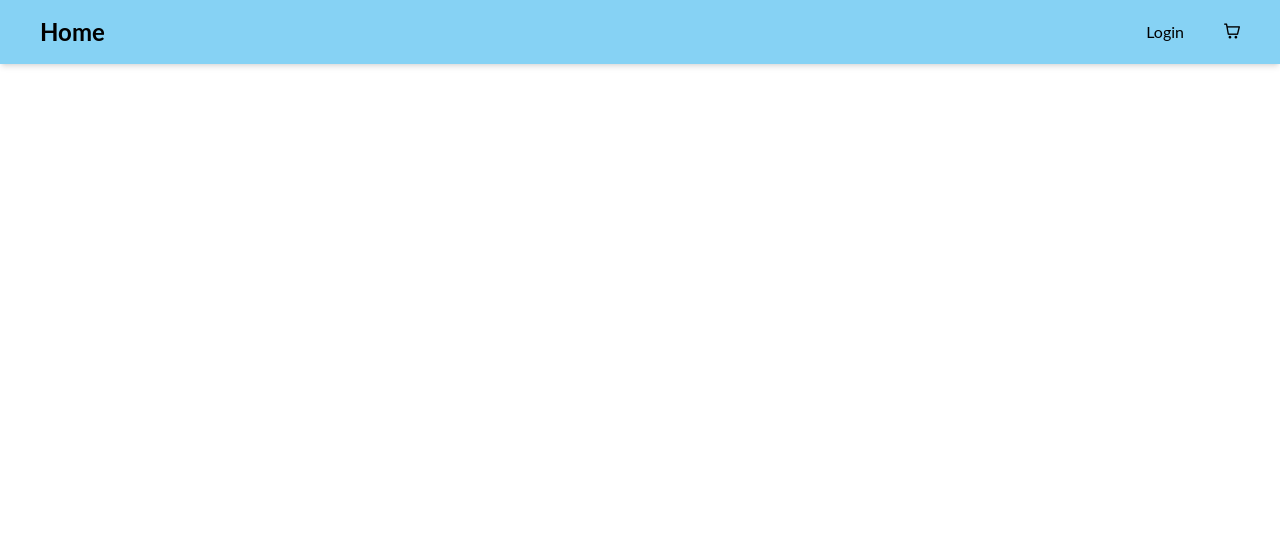
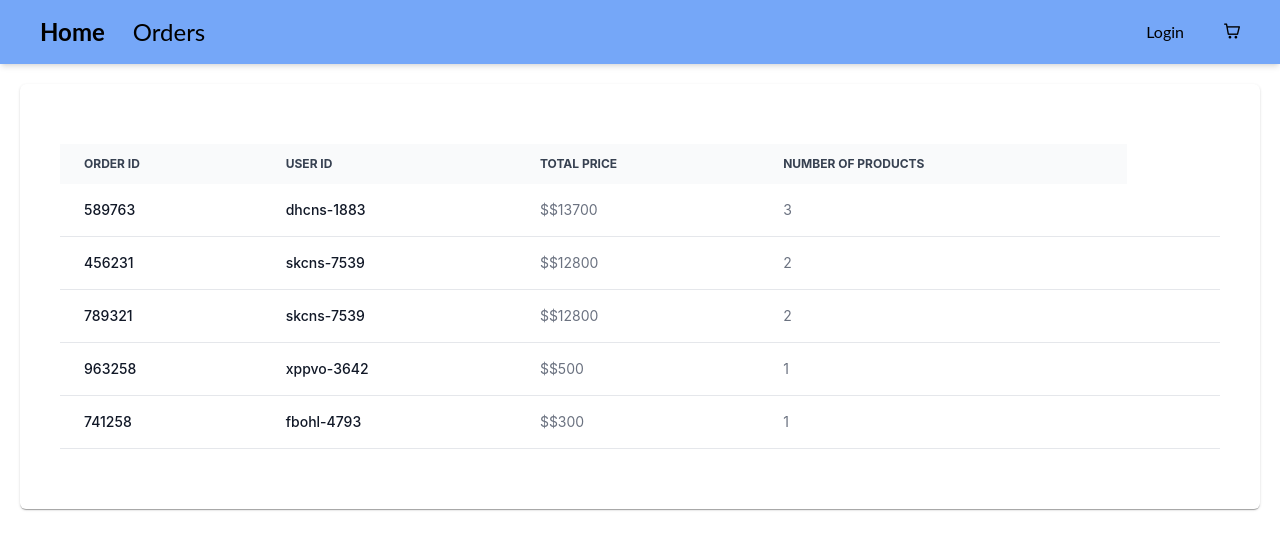
Before and after one commit to MennatAllahMagdy/e-commerce-admin, a React (Create React App) app in the folder frontend/: page /orders in a window 1280 px wide. Shown: the top 550 px of the page. Built offline with nearby package versions, Linux system fonts and the light colour scheme.

Commit message:
Add order list and detail view

```diff
--- a/frontend/src/components/FeedRoutes.jsx
+++ b/frontend/src/components/FeedRoutes.jsx
@@ -1,3 +1,4 @@
+import { OrderDetail, Orders } from "../pages";
 import { Route, Routes } from "react-router-dom";
 
 import Cart from "../pages/Cart";
@@ -14,6 +15,8 @@ const FeedRoutes = () => {
         <Route path="/product-detail/:productId" element={<ProductDetail />} />
         <Route path="/cart" element={<Cart />} />
         <Route path="/checkout" element={<Checkout />} />
+        <Route path="/orders" element={<Orders />} />
+        <Route path="/order-detail/:orderId" element={<OrderDetail />} />
       </Routes>
     </div>
   );
--- a/frontend/src/components/Header.jsx
+++ b/frontend/src/components/Header.jsx
@@ -15,14 +15,20 @@ const Header = () => {
   };
   return (
     <header>
-      <div className="shadow-md py-2 bg-sky-500/50 ">
+      <div className="shadow-md py-2 bg-blue-500/70 ">
         <div className="px-6 w-full flex flex-wrap">
           <div className="p-2 flex flex-row items-center w-full justify-between">
             <div>
               <Link to="/" className="pr-2 lg:px-2 py-2 text-2xl font-bold">
                 Home
               </Link>
+
+              <Link to="/orders" className="pr-2 lg:px-5 py-2 text-2xl">
+                Orders
+              </Link>
             </div>
+            <div></div>
+
             <div className="flex flex-row items-center justify-center gap-6 text-l">
               <div>
                 {ctx.isLoggedIn ? (
--- /dev/null
+++ b/frontend/src/data/dummyOrders.js
@@ -0,0 +1,112 @@
+export const DUMMY_ORDERS = [
+  {
+    orderId: "589763",
+    userId: "dhcns-1883",
+    products: [
+      {
+        name: "iphone",
+        id: "1",
+        price: "12000",
+        quantity: "1",
+        description: "iphone 11",
+      },
+      {
+        name: "Airpods",
+        id: "3",
+        price: "800",
+        quantity: "1",
+        description: "Apple airpods",
+      },
+      {
+        name: "Smart Watch",
+        id: "2",
+        price: "900",
+        quantity: "1",
+        description: "Apple watch",
+      },
+    ],
+    totalPrice: "$13700",
+    totalproducts: "3",
+    shippingAddress: "78 Nasr city - highway",
+  },
+
+  {
+    orderId: "456231",
+    userId: "skcns-7539",
+    products: [
+      {
+        name: "iphone",
+        id: "1",
+        price: "12000",
+        quantity: "1",
+        description: "iphone 11",
+      },
+      {
+        name: "Airpods",
+        id: "3",
+        price: "800",
+        quantity: "1",
+        description: "Apple airpods",
+      },
+    ],
+    totalPrice: "$12800",
+    totalproducts: "2",
+    shippingAddress: "91 Obour",
+  },
+  {
+    orderId: "789321",
+    userId: "skcns-7539",
+    products: [
+      {
+        name: "iphone",
+        id: "1",
+        price: "12000",
+        quantity: "1",
+        description: "iphone 11",
+      },
+      {
+        name: "Airpods",
+        id: "3",
+        price: "800",
+        quantity: "1",
+        description: "Apple airpods",
+      },
+    ],
+    totalPrice: "$12800",
+    totalproducts: "2",
+    shippingAddress: "91 Obour",
+  },
+
+  {
+    orderId: "963258",
+    userId: "xppvo-3642",
+    products: [
+      {
+        name: "Sofa",
+        id: "4",
+        price: "500",
+        quantity: "1",
+        description: "Light grey comfortable L-shape sofa",
+      },
+    ],
+    totalPrice: "$500",
+    totalproducts: "1",
+    shippingAddress: "33 zamalik street",
+  },
+  {
+    orderId: "741258",
+    userId: "fbohl-4793",
+    products: [
+      {
+        name: "Chair",
+        id: "5",
+        price: "300",
+        quantity: "1",
+        description: "Blue wooden chair",
+      },
+    ],
+    totalPrice: "$300",
+    totalproducts: "1",
+    shippingAddress: "46 new cairo",
+  },
+];
--- a/frontend/src/pages/Home.jsx
+++ b/frontend/src/pages/Home.jsx
@@ -1,7 +1,6 @@
-import React, { useEffect } from "react";
-
 import FeedRoutes from "../components/FeedRoutes";
 import Header from "../components/Header";
+import React from "react";
 
 const Home = () => {
   return (
--- /dev/null
+++ b/frontend/src/pages/OrderDetail.jsx
@@ -0,0 +1,52 @@
+import React, { useEffect, useState } from "react";
+
+import { Column } from "primereact/column";
+import { DUMMY_ORDERS } from "../data/dummyOrders";
+import { DataTable } from "primereact/datatable";
+import { useParams } from "react-router-dom";
+
+const OrderDetail = () => {
+  const { orderId } = useParams();
+  const [order, setOrder] = useState(null);
+
+  useEffect(() => {
+    const orderDetails = DUMMY_ORDERS.find(
+      (order) => order.orderId === orderId
+    );
+    setOrder(orderDetails);
+  }, []);
+
+  return (
+    <div>
+      {order && (
+        <div className="flex-col m-5 p-5 ">
+          <div className="flex flex-col">
+            <div className="flex flex-row gap-8 pl-6 pb-4">
+              <p className="font-cold text-xl">OrderId</p>
+              <p>{order.orderId}</p>
+            </div>
+            <div className="flex flex-row gap-8 pl-6 pb-4">
+              <p className="font-cold text-xl">User Id</p>
+              <p>{order.userId}</p>
+            </div>
+            <div className="flex flex-row gap-8 pl-6 pb-4">
+              <p className="font-cold text-xl">Total Price</p>
+              <p>{order.totalPrice}</p>
+            </div>
+          </div>
+          <div>
+            <DataTable value={order.products} responsiveLayout="scroll">
+              <Column field="id" header="Product Id"></Column>
+              <Column field="name" header="Product Name"></Column>
+              <Column field="description" header="Description"></Column>
+              <Column field="quantity" header="Quantity"></Column>
+              <Column field="price" header="Price"></Column>
+            </DataTable>
+          </div>
+        </div>
+      )}
+    </div>
+  );
+};
+
+export default OrderDetail;
--- /dev/null
+++ b/frontend/src/pages/Orders.jsx
@@ -0,0 +1,66 @@
+import { Card } from "primereact/card";
+import { DUMMY_ORDERS } from "../data/dummyOrders";
+import React from "react";
+import { useNavigate } from "react-router-dom";
+
+const Orders = () => {
+  const navigate = useNavigate();
+  const handleRowClick = (orderId) => {
+    navigate(`/order-detail/${orderId}`);
+  };
+  return (
+    <Card className="m-5 p-5 ">
+      <div className="relative overflow-x-auto ">
+        <table className="w-full text-sm text-left text-gray-500 dark:text-gray-400">
+          <thead className="text-xs text-gray-700 uppercase bg-gray-50 dark:bg-gray-700 dark:text-gray-400">
+            <tr>
+              <th scope="col" className="px-6 py-3">
+                Order ID
+              </th>
+              <th scope="col" className="px-6 py-3">
+                User ID
+              </th>
+              <th scope="col" className="px-6 py-3">
+                Total Price
+              </th>
+              <th scope="col" className="px-6 py-3">
+                Number of products
+              </th>
+            </tr>
+          </thead>
+          <tbody>
+            {DUMMY_ORDERS.map((order) => (
+              <tr
+                key={order.orderId}
+                className="bg-white  border-b dark:bg-gray-800 dark:border-gray-700"
+                onClick={() => handleRowClick(order.orderId)}
+              >
+                <th
+                  scope="row"
+                  className="px-6 py-4 font-medium text-gray-900 whitespace-nowrap dark:text-white"
+                >
+                  {order.orderId}
+                </th>
+                <th
+                  scope="row"
+                  className="px-6 py-4 font-medium text-gray-900 whitespace-nowrap dark:text-white"
+                >
+                  {order.userId}
+                </th>
+
+                <td className="px-6 py-4">${order.totalPrice}</td>
+
+                <td className="px-6 py-4">{order.totalproducts}</td>
+                <th scope="col" className="px-6 py-3">
+                  <span className="sr-only">Edit</span>
+                </th>
+              </tr>
+            ))}
+          </tbody>
+        </table>
+      </div>
+    </Card>
+  );
+};
+
+export default Orders;
--- a/frontend/src/pages/index.js
+++ b/frontend/src/pages/index.js
@@ -1,2 +1,6 @@
 export { default as Login } from "./Login";
 export { default as Register } from "./Register";
+export { default as Cart } from "./Cart";
+export { default as Checkout } from "./Checkout";
+export { default as Orders } from "./Orders";
+export { default as OrderDetail } from "./OrderDetail";
```
